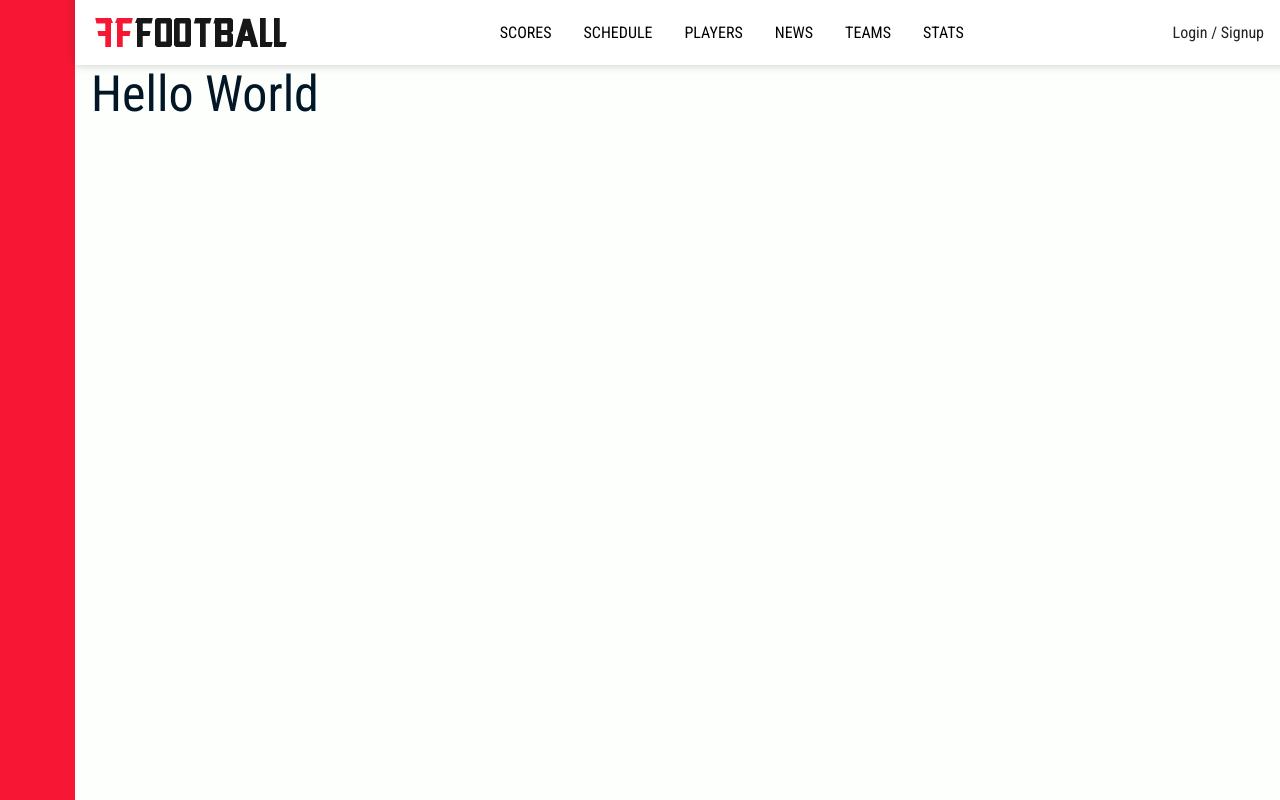
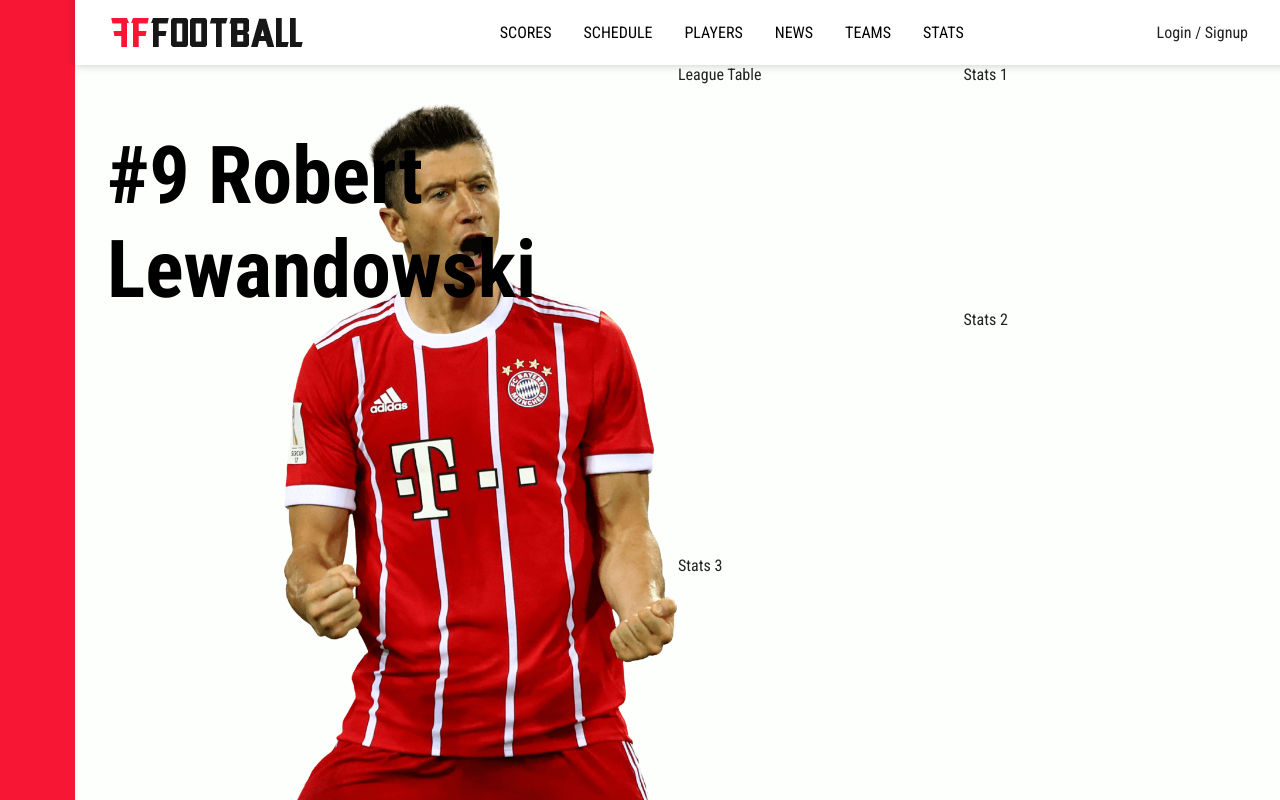
Before and after one commit to patrykmaron/FFFOOTBALL-FRONTEND, a Next.js app: page / in a window 1280 px wide. Built offline with nearby package versions, Linux system fonts and the light colour scheme.

Commit message:
Spacing fixes in the header, made Grid system for main page, started work on Hero Part

```diff
--- a/components/Header/styles.tsx
+++ b/components/Header/styles.tsx
@@ -7,6 +7,7 @@ export const HeaderMain = styled.header`
   display: flex;
   flex: 1 auto;
   flex-direction: row;
+
   @media (max-width: 768px) {
     flex: auto;
   }
@@ -36,7 +37,7 @@ export const Flexbox = styled.div`
   align-items: center;
 `
 export const Account = styled.div`
-  margin-right: 1rem;
+  margin-right: 2rem;
 `
 
 export const Nav = styled.nav``
--- a/components/Layout/styles.tsx
+++ b/components/Layout/styles.tsx
@@ -1,7 +1,7 @@
 import styled from 'styled-components'
 
 export const Main = styled.section`
-  padding-left: 1rem;
+  padding-left: 2rem;
   padding-right: 2rem;
   flex: 1 auto;
   min-height: calc(100vh - ${({ theme }) => theme.sizing.headerHeight});
--- a/components/Logo/index.tsx
+++ b/components/Logo/index.tsx
@@ -1,7 +1,7 @@
 import * as React from 'react'
 
 const Logo: React.FC = () => (
-  <img src="/images/logo.png" alt="logo-beta" style={{ marginLeft: '1rem' }} />
+  <img src="/images/logo.png" alt="logo-beta" style={{ marginLeft: '2rem' }} />
 )
 
 export default Logo
--- a/pages/index.tsx
+++ b/pages/index.tsx
@@ -1,15 +1,57 @@
 import styled from 'styled-components'
 import Layout from '../components/Layout'
 
-const Title = styled.h1`
-  color: ${({ theme }) => theme.colors.secondary};
-  font-size: 50px;
+type Grid = {
+  gridArea?: string
+  Type?: string
+}
+
+const Grid = styled.div`
+  display: grid;
+  grid-template-columns: 1fr 1fr 1fr 1fr;
+  grid-template-rows: 1fr 1fr 1fr;
+  gap: 1px 1px;
+  grid-template-areas: 'Hero Hero league_table Widget_1' 'Hero Hero league_table widget_2' 'Hero Hero widget_3 widget_3';
+  height: calc(100vh - ${({ theme }) => theme.sizing.headerHeight});
+`
+const GridItem = styled.div`
+  grid-area: ${(props: Grid) => props.gridArea};
+  position: relative;
+  background: ${(props: Grid) =>
+    props.gridArea === 'Hero'
+      ? 'transparent url(/images/lewandowski_beta.png) no-repeat scroll 100% 100%'
+      : ''};
+  background-size: auto 95%;
+`
+const HeroTitle = styled.h1`
+  font-size: 5rem;
+
+  color: black;
+  font-weight: bold;
+  margin-top: ${(props: Grid) => (props.Type === 'subtitle' ? '' : '4rem')};
 `
 
 export default function Home() {
   return (
     <Layout title="FFFootball | Homepage">
-      <Title>Hello World</Title>
+      <Grid>
+        <GridItem className="Hero" gridArea="Hero">
+          <HeroTitle Type="title">#9 Robert</HeroTitle>
+          <HeroTitle Type="subtitle">Lewandowski</HeroTitle>
+        </GridItem>
+        <GridItem className="league_table" gridArea="league_table">
+          League Table
+        </GridItem>
+        <GridItem className="widget_3" gridArea="widget_3">
+          Stats 3
+        </GridItem>
+        <GridItem className="Widget_1" gridArea="Widget_1">
+          Stats 1
+        </GridItem>
+        <GridItem className="widget_2" gridArea="widget_2">
+          Stats 2
+        </GridItem>
+      </Grid>
     </Layout>
   )
 }
```
Also changed, not shown: public/images/lewandowski_beta.png (added).
